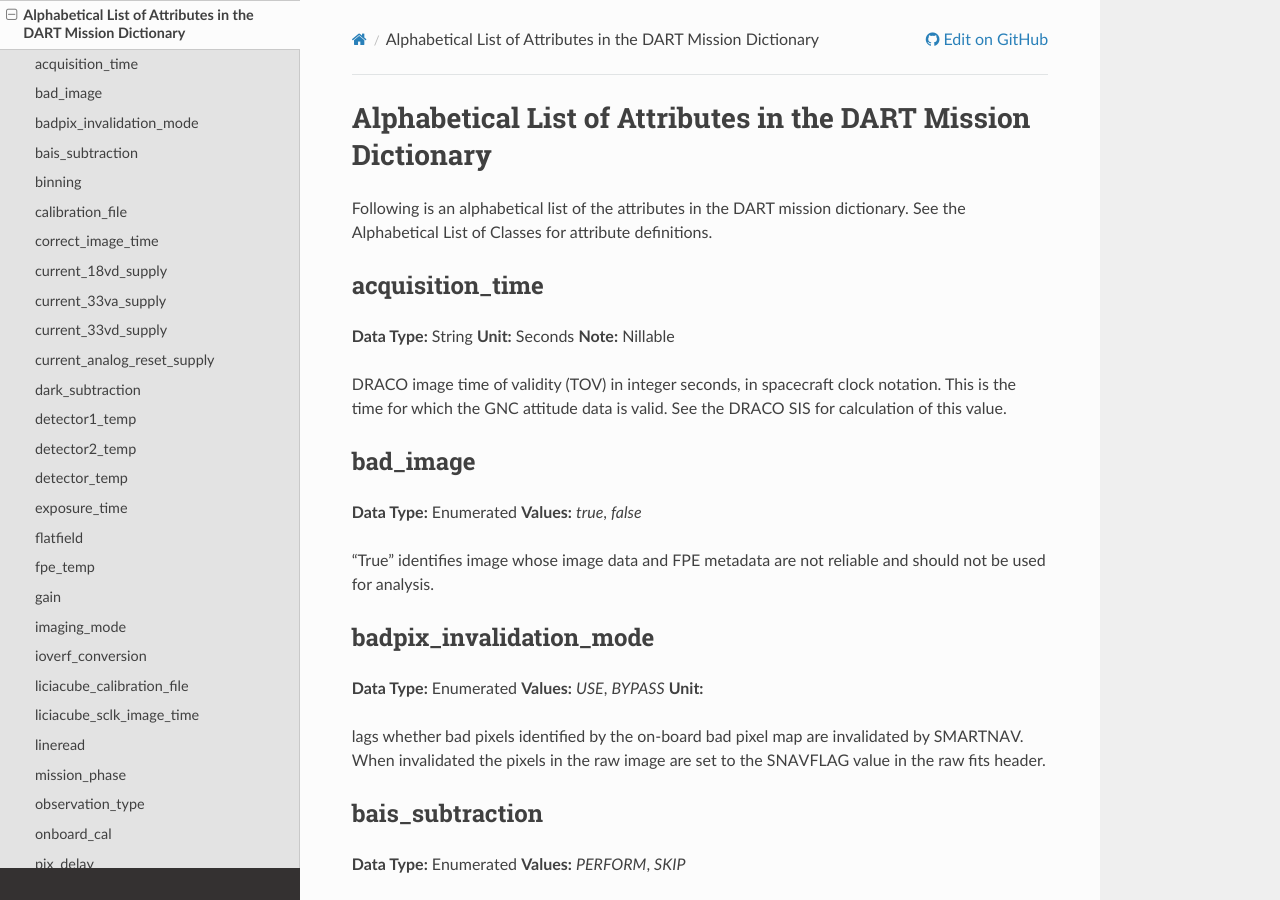
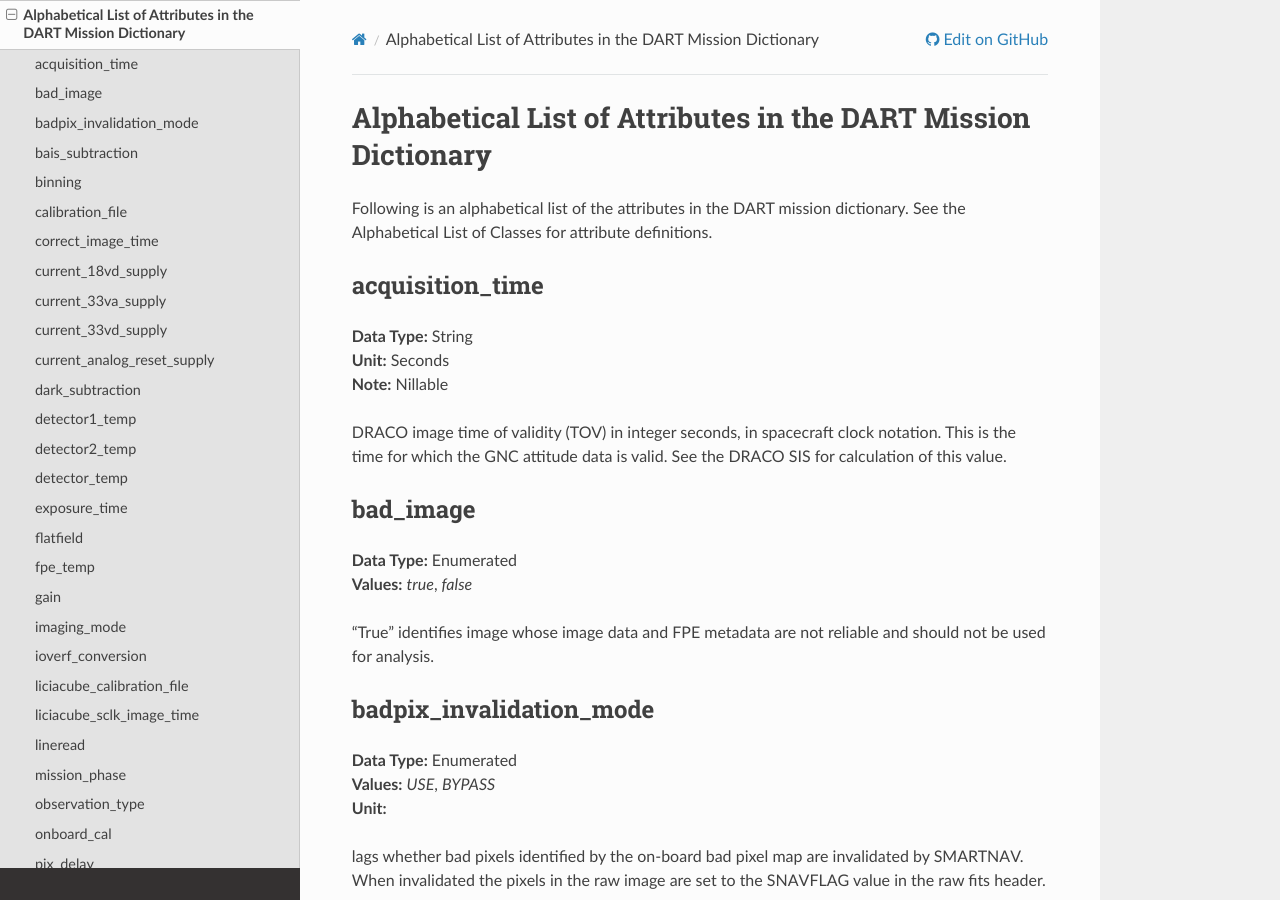
Before and after one commit to pds-data-dictionaries/ldd-dart, a Sphinx documentation site: the page built from docs/source/detailed/attribute-list.rst, in a window 1280 px wide and 900 px high. Built offline with Sphinx 7.4.7 and the Read the Docs theme 2.0.0, drawn with Linux system fonts in a browser that asks for light colours.

```diff
--- a/docs/source/detailed/attribute-list.rst
+++ b/docs/source/detailed/attribute-list.rst
@@ -11,9 +11,9 @@ See the Alphabetical List of Classes for attribute definitions.
 acquisition_time
 **************************************************
 
-**Data Type:** String
-**Unit:** Seconds
-**Note:** Nillable
+| **Data Type:** String
+| **Unit:** Seconds
+| **Note:** Nillable
 
 DRACO image time of validity (TOV) in integer seconds, in spacecraft clock notation.
 This is the time for which the GNC attitude data is valid. See the DRACO SIS
@@ -23,8 +23,8 @@ for calculation of this value.
 bad_image
 **************************************************
 
-**Data Type:** Enumerated
-**Values:** *true*, *false*
+| **Data Type:** Enumerated
+| **Values:** *true*, *false*
 
 "True" identifies image whose image data and FPE metadata are not reliable and should not be used for analysis.
 
@@ -32,9 +32,9 @@ bad_image
 badpix_invalidation_mode
 **************************************************
 
-**Data Type:** Enumerated
-**Values:** *USE*, *BYPASS*
-**Unit:**
+| **Data Type:** Enumerated
+| **Values:** *USE*, *BYPASS*
+| **Unit:**
 
 lags whether bad pixels identified by the on-board bad pixel map are
 invalidated by SMARTNAV. When invalidated the pixels in the raw image
@@ -44,8 +44,8 @@ are set to the SNAVFLAG value in the raw fits header.
 bais_subtraction
 **************************************************
 
-**Data Type:** Enumerated
-**Values:** *PERFORM*, *SKIP*
+| **Data Type:** Enumerated
+| **Values:** *PERFORM*, *SKIP*
 
 Indicates whether bias subtraction step was done. If performed, then refer to the REFBIAS
 keyword in the fits header for the name of the bias file used. This file is also
@@ -55,8 +55,8 @@ archived in the DRACO Calibrated Data Collection.
 binning
 **************************************************
 
-**Data Type:** Enumerated
-**Values:** *ON*, *OFF*
+| **Data Type:** Enumerated
+| **Values:** *ON*, *OFF*
 
 Identifies whether pixel binning was applied to generate the image.
 
@@ -64,7 +64,7 @@ Identifies whether pixel binning was applied to generate the image.
 calibration_file
 **************************************************
 
-**Data Type:** ASCII_File_Name
+| **Data Type:** ASCII_File_Name
 
 Name of calibration table file provided by SMART Nav
 to the spacecraft for use when onboard calibration is applied. Data values
@@ -77,7 +77,7 @@ same as the base filename shown here with the '.fits' extension.
 correct_image_time
 **************************************************
 
-**Data Type:** ASCII_String
+| **Data Type:** ASCII_String
 
 UTC Time at mid exposure used to define attitude and representative geometric attributes.
 
@@ -85,8 +85,8 @@ UTC Time at mid exposure used to define attitude and representative geometric at
 current_18vd_supply
 **************************************************
 
-**Data Type:** ASCII_Real
-**Units of:** Current
+| **Data Type:** ASCII_Real
+| **Units of:** Current
 
 Current for detector 1.8VD supply.
 
@@ -94,8 +94,8 @@ Current for detector 1.8VD supply.
 current_33va_supply
 **************************************************
 
-**Data Type:** ASCII_Real
-**Units of:** Current
+| **Data Type:** ASCII_Real
+| **Units of:** Current
 
 Current for detector 3.3VA supply.
 
@@ -103,8 +103,8 @@ Current for detector 3.3VA supply.
 current_33vd_supply
 **************************************************
 
-**Data Type:** ASCII_Real
-**Units of:** Current
+| **Data Type:** ASCII_Real
+| **Units of:** Current
 
 Current for detector 3.3VD supply.
 
@@ -112,8 +112,8 @@ Current for detector 3.3VD supply.
 current_analog_reset_supply
 **************************************************
 
-**Data Type:** ASCII_Real
-**Units of:** Current
+| **Data Type:** ASCII_Real
+| **Units of:** Current
 
 Current for detector analog reset supply.
 
@@ -121,8 +121,8 @@ Current for detector analog reset supply.
 dark_subtraction
 **************************************************
 
-**Data Type:** Enumerated
-**Values:** *PERFORM*, *SKIP*
+| **Data Type:** Enumerated
+| **Values:** *PERFORM*, *SKIP*
 
 Indicates whether dark subtraction step was done. If performed then refer to the
 REFDARK1 and REFDARK2 keywords in the fits header for the names of the dark
@@ -134,8 +134,8 @@ to see how the two files are utilized to interpolate temperature dependent dark
 detector1_temp
 **************************************************
 
-**Data Type:** ASCII_Real
-**Units of:** Temperature
+| **Data Type:** ASCII_Real
+| **Units of:** Temperature
 
 DRACO detector temperature sensor 1.
 
@@ -143,8 +143,8 @@ DRACO detector temperature sensor 1.
 detector2_temp
 **************************************************
 
-**Data Type:** ASCII_Real
-**Unit:** Temperature
+| **Data Type:** ASCII_Real
+| **Unit:** Temperature
 
 DRACO detector temperature sensor 2.
 
@@ -152,8 +152,8 @@ DRACO detector temperature sensor 2.
 detector_temp
 **************************************************
 
-**Data Type:** ASCII_Real
-**Units of:** Temperature
+| **Data Type:** ASCII_Real
+| **Units of:** Temperature
 
 Instrument detector temperature for LICIACube. The
 container class identifies whether it is for LUKE or LEIA.
@@ -162,8 +162,8 @@ container class identifies whether it is for LUKE or LEIA.
 exposure_time
 **************************************************
 
-**Data Type:** ASCII_Real
-**Unit:** Seconds
+| **Data Type:** ASCII_Real
+| **Unit:** Seconds
 
 Image exposure time in seconds.
 
@@ -171,8 +171,8 @@ Image exposure time in seconds.
 flatfield
 **************************************************
 
-**Data Type:** Enumerated
-**Values:** *PERFORM*, *SKIP*
+| **Data Type:** Enumerated
+| **Values:** *PERFORM*, *SKIP*
 
 Indicates whether flat field was applied. If performed then refer
 to the REFFLAT keyword in the fits header for the names of the
@@ -183,8 +183,8 @@ Data Collection.
 fpe_temp
 **************************************************
 
-**Data Type:** ASCII_Real
-**Units of:** Temperature
+| **Data Type:** ASCII_Real
+| **Units of:** Temperature
 
 DRACO FPE board temperature
 
@@ -192,8 +192,8 @@ DRACO FPE board temperature
 gain
 **************************************************
 
-**Data Type:** Enumerated
-**Values:** *1X*, *2X*, *10X*, *30X*
+| **Data Type:** Enumerated
+| **Values:** *1X*, *2X*, *10X*, *30X*
 
 Defines the detector gain setting used. The container class
 identifies whether this is for the DRACO, LUKE, or LEIA detectors.
@@ -202,8 +202,8 @@ identifies whether this is for the DRACO, LUKE, or LEIA detectors.
 imaging_mode
 **************************************************
 
-**Data Type:** Enumerated
-**Values:** *GLOBAL*, *ROLLING*
+| **Data Type:** Enumerated
+| **Values:** *GLOBAL*, *ROLLING*
 
 The imaging_mode defines the shutter readout mode of the DRACO detector.
 
@@ -211,8 +211,8 @@ The imaging_mode defines the shutter readout mode of the DRACO detector.
 ioverf_conversion
 **************************************************
 
-**Data Type:** Enumerated
-**Values:** *PERFORM*, *SKIP*
+| **Data Type:** Enumerated
+| **Values:** *PERFORM*, *SKIP*
 
 Indicates whether conversion to I/F was applied. If performed then
 refer to the DRACO calibraiton pipeline description document for the steps
@@ -225,7 +225,7 @@ secondary bodies respectively.
 liciacube_calibration_file
 **************************************************
 
-**Data Type:** ASCII_File_Name
+| **Data Type:** ASCII_File_Name
 
 Name of calibration table file used by LICIACube calibration pipeline.
 
@@ -233,7 +233,7 @@ Name of calibration table file used by LICIACube calibration pipeline.
 liciacube_sclk_image_time
 **************************************************
 
-**Data Type:** ASCII_String
+| **Data Type:** ASCII_String
 
 Start of image capture time in spacecraft clock notation.  Numeric number preceding the decimal
 point is integer seconds.  Numeric number after the decimal point is subsecond clock ticks,
@@ -243,7 +243,7 @@ where each tick represents TBD microseconds.
 lineread
 **************************************************
 
-**Data Type:** ASCII_Real
+| **Data Type:** ASCII_Real
 
 Defines the time it takes to readout a single line of the detector in microsec/line.
 
@@ -251,8 +251,8 @@ Defines the time it takes to readout a single line of the detector in microsec/l
 mission_phase
 **************************************************
 
-**Data Type:** Enumerated
-**Values:** *prelaunch*, *commissioning*, *cruise*, *approach*, *terminal*, *final*
+| **Data Type:** Enumerated
+| **Values:** *prelaunch*, *commissioning*, *cruise*, *approach*, *terminal*, *final*
 
 The mission_phase identifies the time period within the mission.
 
@@ -260,7 +260,7 @@ The mission_phase identifies the time period within the mission.
 observation_type
 **************************************************
 
-**Data Type:** ASCII_String
+| **Data Type:** ASCII_String
 
 Describes the purpose for which the image was taken.
 
@@ -268,8 +268,8 @@ Describes the purpose for which the image was taken.
 onboard_cal
 **************************************************
 
-**Data Type:** Enumerated
-**Values:** *ON*, *OFF*
+| **Data Type:** Enumerated
+| **Values:** *ON*, *OFF*
 
 Defines whether calibration table was applied to the DRACO image
 onboard the DART spacecraft prior to downlink.
@@ -278,7 +278,7 @@ onboard the DART spacecraft prior to downlink.
 pix_delay
 **************************************************
 
-**Data Type:** ASCII_Real
+| **Data Type:** ASCII_Real
 
 Delay between sequential pixels in line in nanoseconds.
 
@@ -286,8 +286,8 @@ Delay between sequential pixels in line in nanoseconds.
 radiance_conversion
 **************************************************
 
-**Data Type:** Enumerated
-**Values:** *PERFORM*, *SKIP*
+| **Data Type:** Enumerated
+| **Values:** *PERFORM*, *SKIP*
 
 Indicates whether conversion to radiance was applied. If performed then
 refer to the the DRACO calibration pipeline description document for the steps
@@ -300,7 +300,7 @@ The lookup table file is also archived in the DRACO Calibrated Data Collection.
 readout_time
 **************************************************
 
-**Data Type:** ASCII_Real
+| **Data Type:** ASCII_Real
 
 Defines the time it takes to readout a single line of the detector in microsec/line.
 
@@ -308,7 +308,7 @@ Defines the time it takes to readout a single line of the detector in microsec/l
 soc_acquisition_time
 **************************************************
 
-**Data Type:** ASCII_String
+| **Data Type:** ASCII_String
 
 DRACO image time of validity calculated by the SOC based on FPE_SEC and
 FPE_SBSS in the fits header. This way the SOC can calculate an
@@ -319,7 +319,7 @@ provided by GNC. See the DRACO SIS for information on how this value is calculat
 test_pattern
 **************************************************
 
-**Data Type:** ASCII_String
+| **Data Type:** ASCII_String
 
 Flag to show if image is a test pattern. If it is then the value corresponds
 to the test pattern used.
@@ -328,8 +328,8 @@ to the test pattern used.
 test_temp
 **************************************************
 
-**Data Type:** ASCII_Real
-**Units of:** Temperature
+| **Data Type:** ASCII_Real
+| **Units of:** Temperature
 
 Nominal temperature for the test sequence used to generate
 the data product. Reported by the calibration files,
@@ -339,8 +339,8 @@ i.e. flat fields, bias, and dark images.
 undo_onboard_cal
 **************************************************
 
-**Data Type:** Enumerated
-**Values:** *UNDONE*, *NA*
+| **Data Type:** Enumerated
+| **Values:** *UNDONE*, *NA*
 
 Indicates whether on-board calibration table was undone, ie.
 by adding it back to the image. NA if onboard_cal table was not
@@ -350,8 +350,8 @@ applied to the image.
 window2_x_end
 **************************************************
 
-**Data Type:** ASCII_Integer
-**Range:** -1 to 1023
+| **Data Type:** ASCII_Integer
+| **Range:** -1 to 1023
 
 Ending column of windowed image data with respect to a 1024 x 1025
 image array, where the top row of the array is the header row containing
@@ -362,8 +362,8 @@ metadata associated with the image. Upper left hand corner is coordinate
 window2_x_start
 **************************************************
 
-**Data Type:** ASCII_Integer
-**Range:** -1 to 512
+| **Data Type:** ASCII_Integer
+| **Range:** -1 to 512
 
 Starting column of windowed image data with respect to a 1024 x 1025
 image array, where the top row of the array is the header row containing
@@ -374,8 +374,8 @@ coordinate 0,0. Set to -1 if windowing is not applied.
 window2_y_end
 **************************************************
 
-**Data Type:** ASCII_Integer
-**Range:** -1 to 1024
+| **Data Type:** ASCII_Integer
+| **Range:** -1 to 1024
 
 Ending row of windowed image data with respect to a 1024 x 1025
 image array, where the top row of the array is the header row containing
@@ -386,8 +386,8 @@ metadata associated with the image. Upper left hand corner is coordinate
 window2_y_start
 **************************************************
 
-**Data Type:** ASCII_Integer
-**Range:** -1 to 512
+| **Data Type:** ASCII_Integer
+| **Range:** -1 to 512
 
 Starting row of windowed image data with respect to a 1024 x 1025
 image array, where the top row of the array is the header row containing
@@ -398,8 +398,8 @@ metadata associated with the image. Upper left hand corner is coordinate
 window_x_end
 **************************************************
 
-**Data Type:** ASCII_Integer
-**Range:** -1 to 512
+| **Data Type:** ASCII_Integer
+| **Range:** -1 to 512
 
 Column where window ends with respect to a LICIACUBE image array.
 The container identifies whether this is the LEIA or LUKE image array.
@@ -412,8 +412,8 @@ Set to -1 if windowing is not applied.
 window_x_start
 **************************************************
 
-**Data Type:** ASCII_Integer
-**Range:** -1 to 512
+| **Data Type:** ASCII_Integer
+| **Range:** -1 to 512
 
 Column where window starts with respect to a LICIACUBE image array.
 The container identifies whether this is the LEIA or LUKE image array.
@@ -426,8 +426,8 @@ Set to -1 if windowing is not applied.
 window_y_end
 **************************************************
 
-**Data Type:** ASCII_Integer
-**Range:** -1 to 512
+| **Data Type:** ASCII_Integer
+| **Range:** -1 to 512
 
 Row where window ends with respect to a LICIACUBE image array.
 The container identifies whether this is the LEIA or LUKE image array.
@@ -440,8 +440,8 @@ Set to -1 if windowing is not applied.
 window_y_start
 **************************************************
 
-**Data Type:** ASCII_Integer
-**Range:** -1 to 512
+| **Data Type:** ASCII_Integer
+| **Range:** -1 to 512
 
 Row where window starts with respect to a LICIACUBE image array.
 The container identifies whether this is the LEIA or LUKE image array.
--- a/pds4_versions.txt
+++ b/pds4_versions.txt
@@ -1 +1,2 @@
+1.14.0.0
 1.19.0.0
```
Also changed, not shown: docs/source/intro.md (+3 -3 lines), docs/source/user/user-guide.rst (+5 -5 lines), 2 other files.
